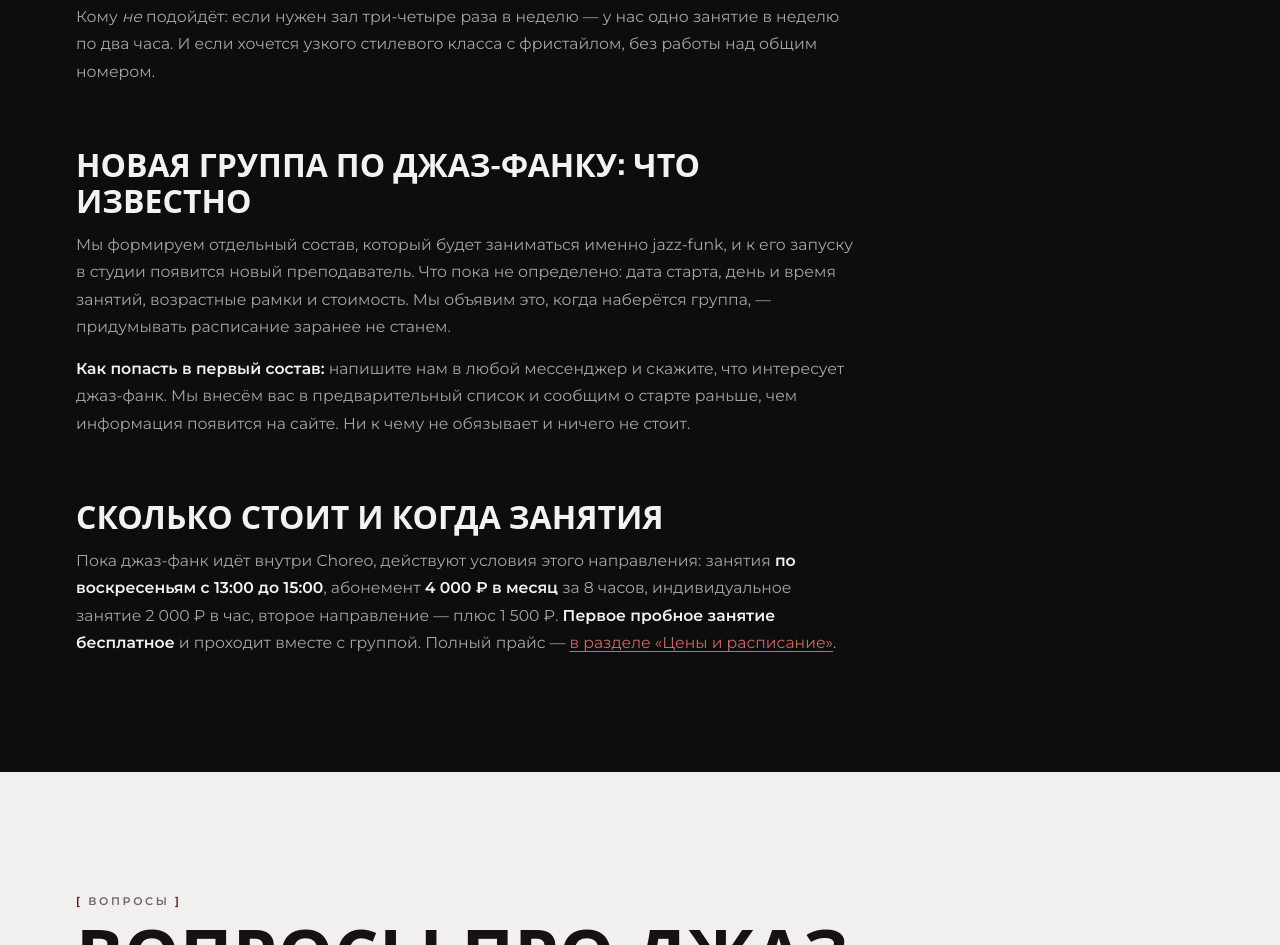
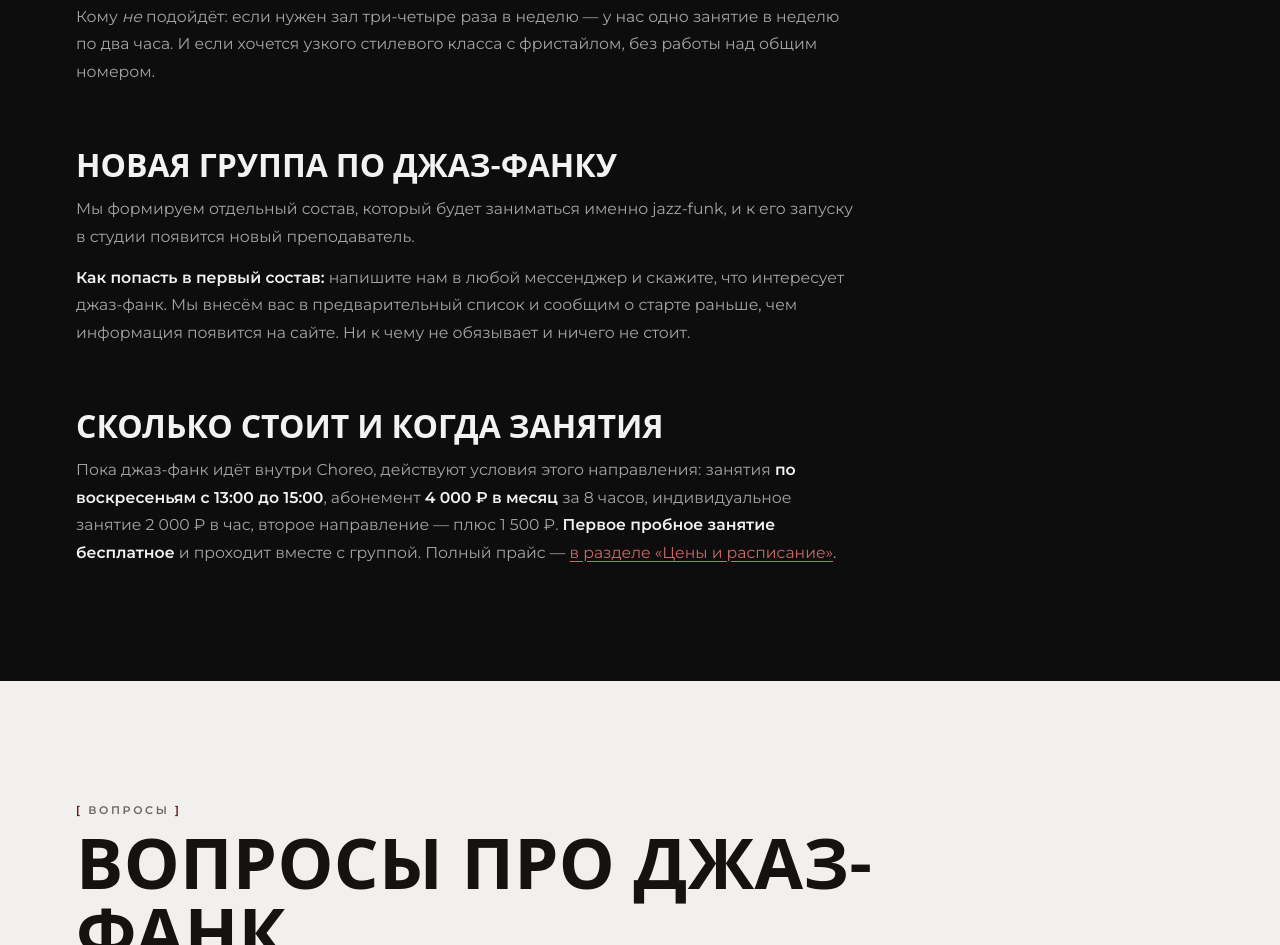
Before and after one commit to vladaizmailova070702-create/ONE-OF-CREW-site, a plain HTML site: page jazz-funk.html in a window 1280 px wide. Shown: the part 2872-3817 px from the top of the page. Drawn offline with nearby package versions, Linux system fonts and the light colour scheme.

Commit message:
Cut the list of undecided details from the jazz-funk page
Spelling out that the start date, schedule, ages and price are all
unknown made the section read as a list of what we cannot tell you.
The paragraph now says the group is forming and a new teacher is coming,
then goes straight to joining the first intake.

The heading loses "что известно" with it — it promised a rundown the
section no longer has.

Co-Authored-By: Claude Opus 5 <noreply@anthropic.com>

```diff
--- a/jazz-funk.html
+++ b/jazz-funk.html
@@ -235,8 +235,8 @@
         </ul>
         <p>Кому <em>не</em> подойдёт: если нужен зал три-четыре раза в неделю — у нас одно занятие в неделю по два часа. И если хочется узкого стилевого класса с фристайлом, без работы над общим номером.</p>
 
-        <h2>Новая группа по джаз-фанку: что известно</h2>
-        <p>Мы формируем отдельный состав, который будет заниматься именно jazz-funk, и к его запуску в студии появится новый преподаватель. Что пока не определено: дата старта, день и время занятий, возрастные рамки и стоимость. Мы объявим это, когда наберётся группа, — придумывать расписание заранее не станем.</p>
+        <h2>Новая группа по джаз-фанку</h2>
+        <p>Мы формируем отдельный состав, который будет заниматься именно jazz-funk, и к его запуску в студии появится новый преподаватель.</p>
         <p><strong>Как попасть в первый состав:</strong> напишите нам в любой мессенджер и скажите, что интересует джаз-фанк. Мы внесём вас в предварительный список и сообщим о старте раньше, чем информация появится на сайте. Ни к чему не обязывает и ничего не стоит.</p>
 
         <h2>Сколько стоит и когда занятия</h2>
```
